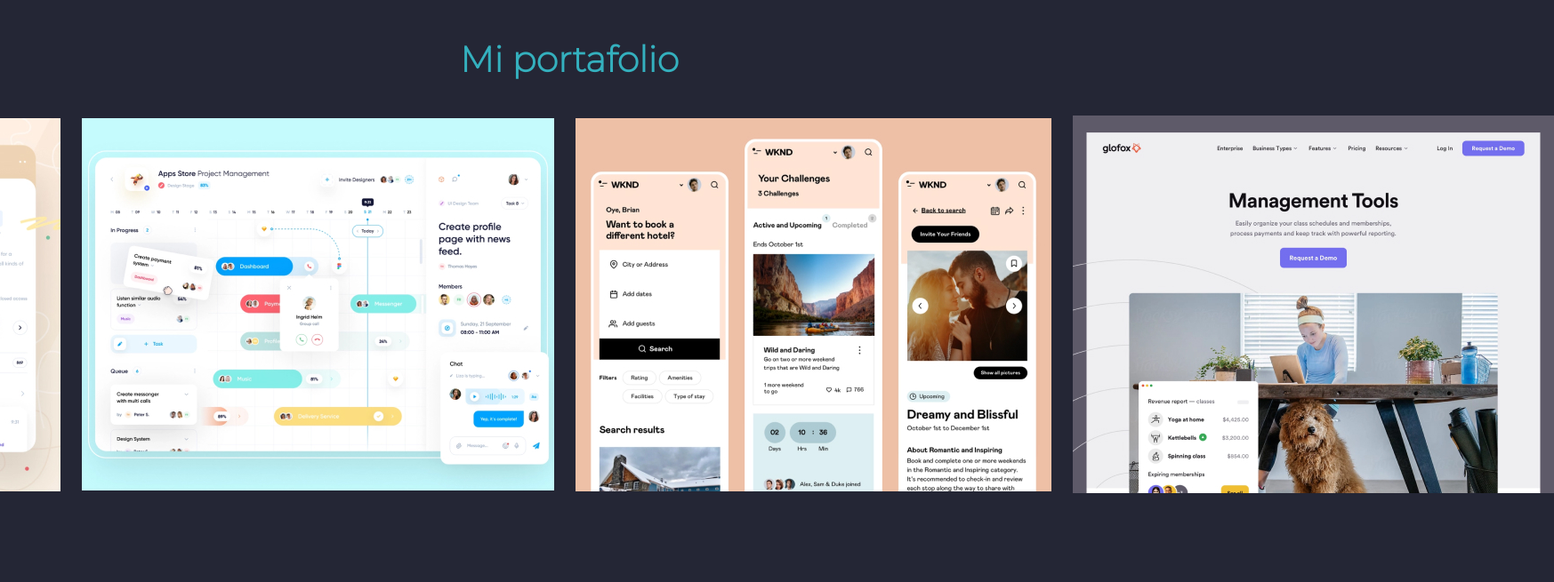
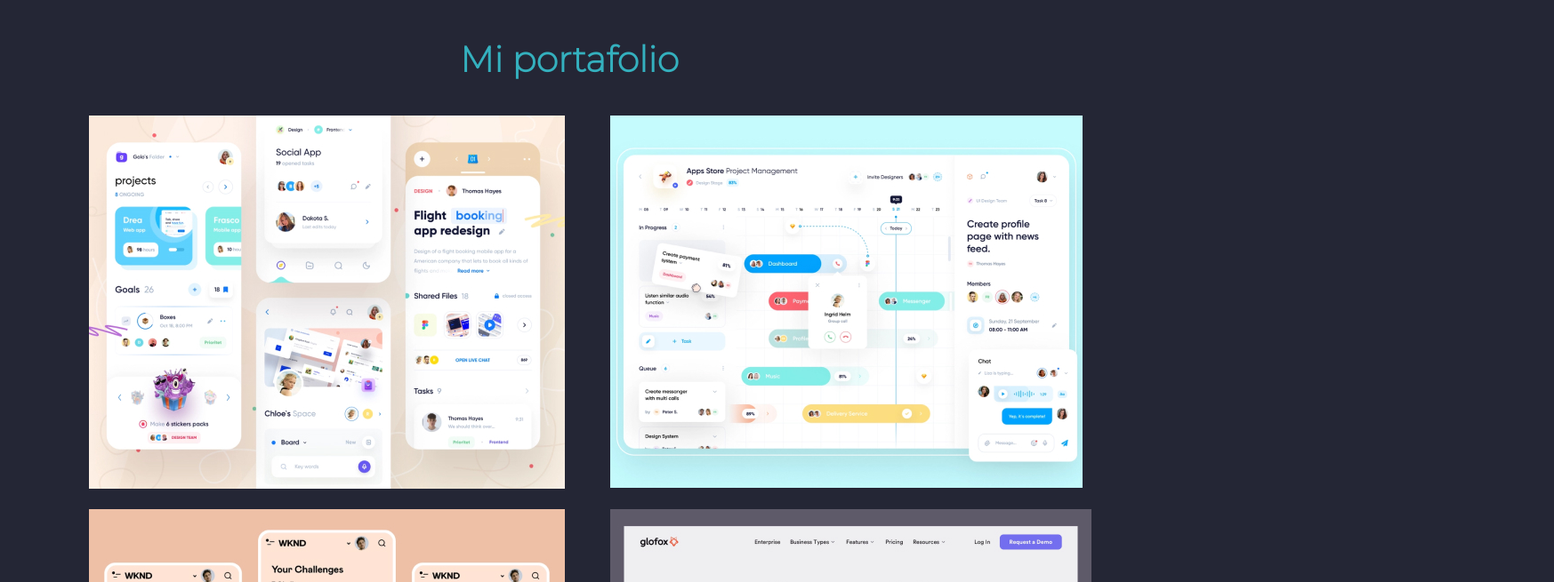
Before and after one commit to elcarlosfranco13/Portafolio-Academlo, a plain HTML site: page index.html in a window 1280 px wide. Shown: the part 2020-2675 px from the top of the page at 89% size, 1747 px wide, since content can reach past the window. Drawn offline with nearby package versions, Linux system fonts and the light colour scheme.

Commit message:
"Corrigiendo detalles en version escritorio"

```diff
--- a/style.css
+++ b/style.css
@@ -490,11 +490,12 @@ span {
 
   }
   .portfolio__container{
-    display: flex;
-    flex-direction: row;
-    align-items: center;
-    justify-content: center;
-    gap: 1.5rem;
+    display: grid;
+    grid-template-columns: repeat(2, 1fr);
+    grid-template-rows: repeat(2, 1fr);
+    grid-column-gap: 0px;
+    grid-row-gap: 11px;
+    margin-left: 92px;
   }
 
   .contact{
```
